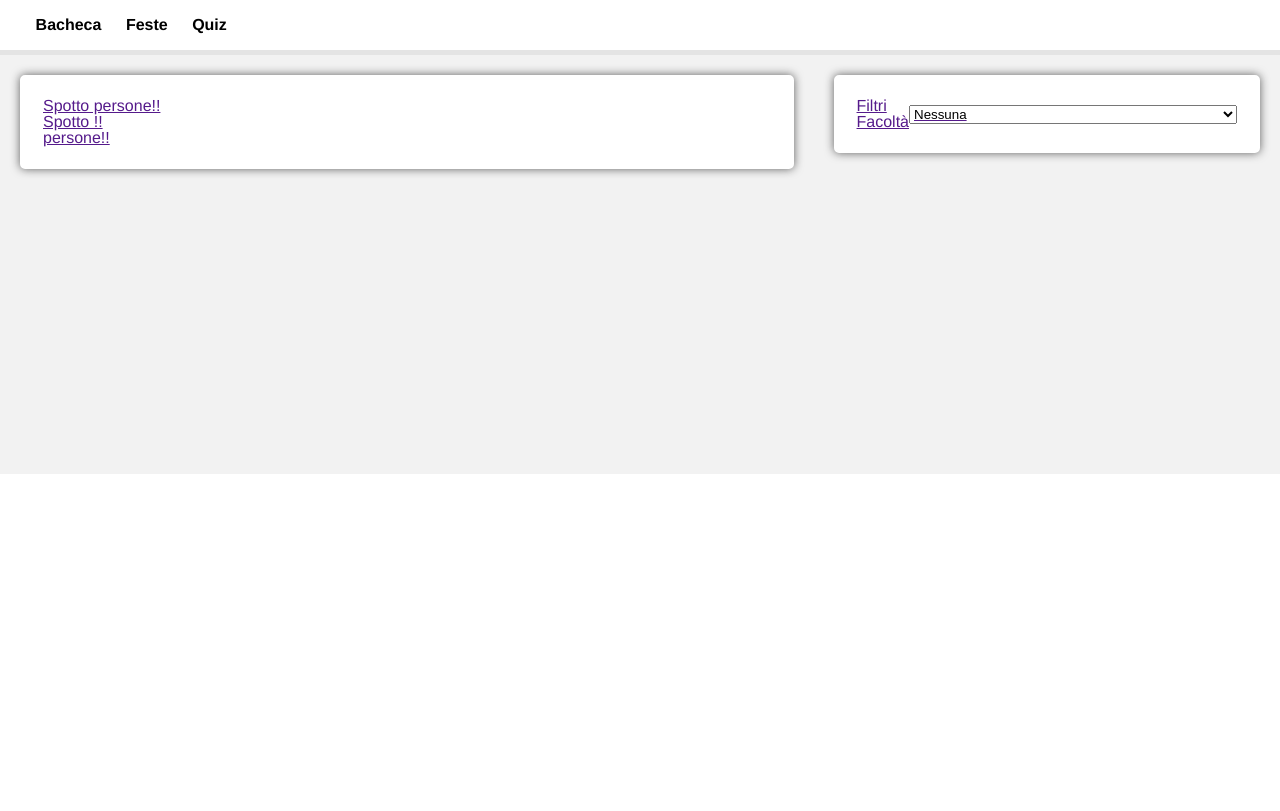
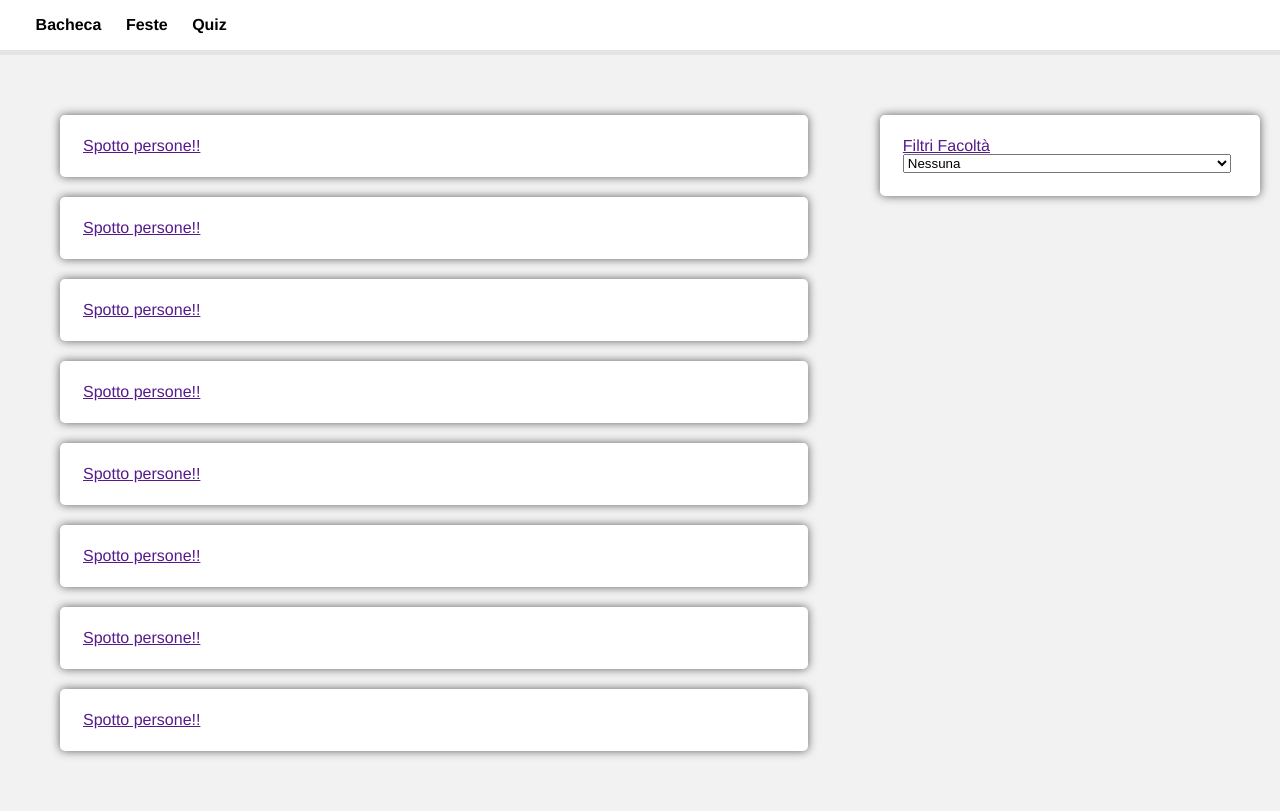
Before and after one commit to FedeSanta777/SpottedSapienza, a Flask app: template templates/home.html in a window 1280 px wide. Shown: the part 326-1137 px from the top of the page. Before the commit the page ends 800 px from the top, so only its background shows below. Run offline with Flask 3, Linux system fonts and the light colour scheme; the template is opened without the code that fills it, so the values that code supplies are empty; grey boxes are pictures that could not be loaded.

Commit message:
Update home.html

```diff
--- a/templates/home.html
+++ b/templates/home.html
@@ -31,13 +31,40 @@
         </ul>
     </nav>
 
-    <ul class="bacheca">
-        <div class="spot">
-            <a href="">Spotto persone!!</a>
-            <a href="">Spotto !!</a>
-            <a href=""> persone!!</a>
+
+
+
+
+    <div class="bacheca">
+        <div class="riquadrospot">
+            <div>
+                <a href="" class="spot">Spotto persone!!</a>
             </div>
-        <a href="" class="filtri">Filtri
+            <div>
+                <a href="" class="spot">Spotto persone!!</a>
+            </div>
+            <div>
+                <a href="" class="spot">Spotto persone!!</a>
+            </div>
+            <div>
+                <a href="" class="spot">Spotto persone!!</a>
+            </div>
+            <div>
+                <a href="" class="spot">Spotto persone!!</a>
+            </div>
+            <div>
+                <a href="" class="spot">Spotto persone!!</a>
+            </div>
+
+            <div>
+                <a href="" class="spot">Spotto persone!!</a>
+            </div>
+            <div>
+                <a href="" class="spot">Spotto persone!!</a>
+            </div>
+        </div>
+        <div class="filtri">
+            <a href="">Filtri
                 Facoltà <select name="" id="Facoltà">
                     <option value="Nessuna">Nessuna</option>
                     <option value="Architettura">Architettura</option>
@@ -53,7 +80,16 @@
                     <option value="Scienze politiche sociologia comunicazione">Scienze politiche sociologia comunicazione</option>
                 </select>
                 </a>
-    </ul>
+        </div>
+
+
+    </div>
+
+<script>
+    porcodio
+</script>
+
+
 
 </body>
 </html>
```
Lines whose indentation alone changed are shown as unchanged.
